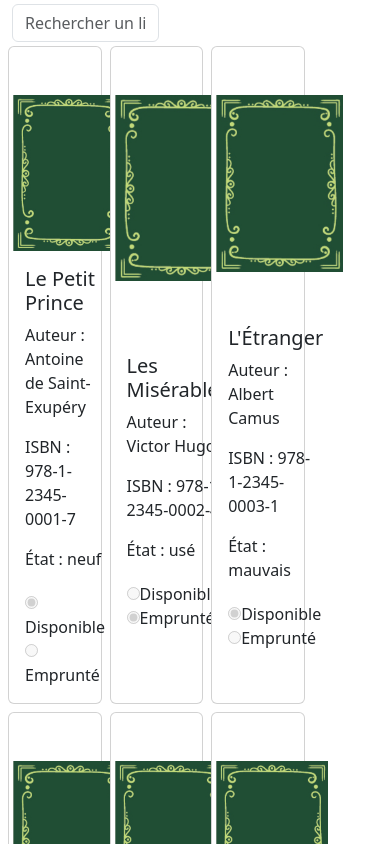
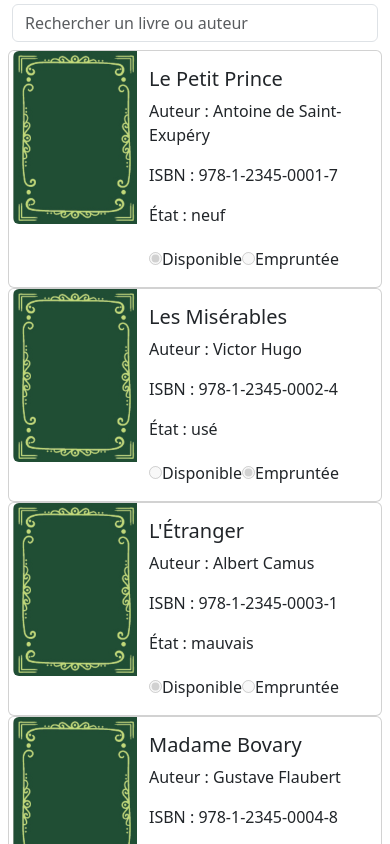
Before and after one commit to Korrighed/Biblio_App, a Vue app: page / in a window 390 px wide. Shown: the top 844 px of the page. Built offline with nearby package versions, Linux system fonts and the light colour scheme.

Commit message:
Ajout du responsive sur le composant bookCardComponent

```diff
--- a/src/components/bookCardComponent.vue
+++ b/src/components/bookCardComponent.vue
@@ -38,19 +38,22 @@ onMounted(() => {
 </script>
 
 <template>
+    <div class="container">
         <div class ="row">
-        <div class=" col-6  mt-1 align-items-start">
+            <div class=" col-12 mt-1">
                 <searchBarComponent @search="handleSearch"/>
             </div>
         </div>
-    <div class ="row ms-1">
-        <div class="card m-1 p-0 d-grid" style="max-width: 24vw;" v-for="(livre, index) in filteredItems" :key="index">
+    </div>
+    <div class="container">
+        <div class ="row m-2">
+            <div class="card justify-content-between p-0 col-lg-2 col-sm-5" v-for="(livre, index) in filteredItems" :key="index">
                 <div class="row g-0">
-                <div class="col-md-4">
-                    <img :src="livre.image || 'default-cover.jpg'" class="img-fluid ms-1 mt-5" alt="couverture">
+                    <div class="col-4">
+                        <img :src="livre.image || 'default-cover.jpg'" class="img-fluid rounded-start ms-1 mt-lg-4" alt="couverture">
                     </div>
-                <div class="col-md-6">
-                    <div class="card-body g-0">
+                    <div class="col-8 p-0">
+                        <div class="card-body">
                             <h5 class="card-title">{{ livre.titre }}</h5>
                             <p class="card-text">Auteur : {{ livre.auteur || "Auteur inconnu" }}</p>
                             <p class="card-text">ISBN : {{ livre.ISBN }}</p>
@@ -61,6 +64,7 @@ onMounted(() => {
                 </div>
             </div>
         </div>
+    </div>
 </template>
 
 <style>
--- a/src/components/dispoComponent.vue
+++ b/src/components/dispoComponent.vue
@@ -5,7 +5,7 @@
     </label>
     <label class ="flex flex-nowrap">
         <input type="radio" value="emprunte" :checked="isEmprunte" disabled />
-        <span class="whitespace-nowrap">Emprunté</span>
+        <span class="whitespace-nowrap">Empruntée</span>
     </label>
 </template>
 
@@ -20,7 +20,6 @@ const { emprunt } = defineProps({
   },
 });
 
-console.log("Prop emprunt reçue :", emprunt);
 const isDisponible = computed(() => emprunt !== "oui");
 const isEmprunte = computed(() => emprunt === "oui");
 
```
Lines whose indentation alone changed are shown as unchanged.
